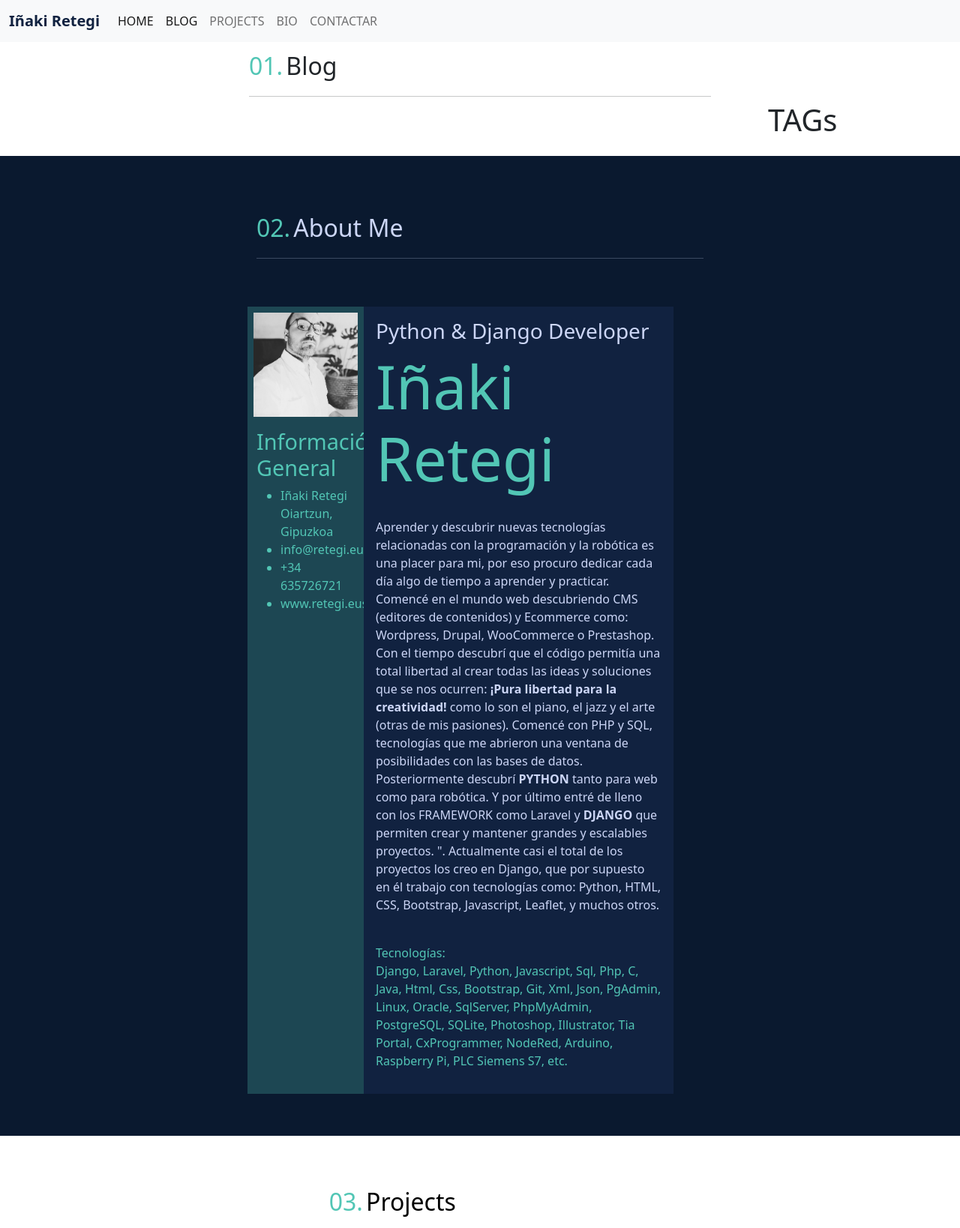
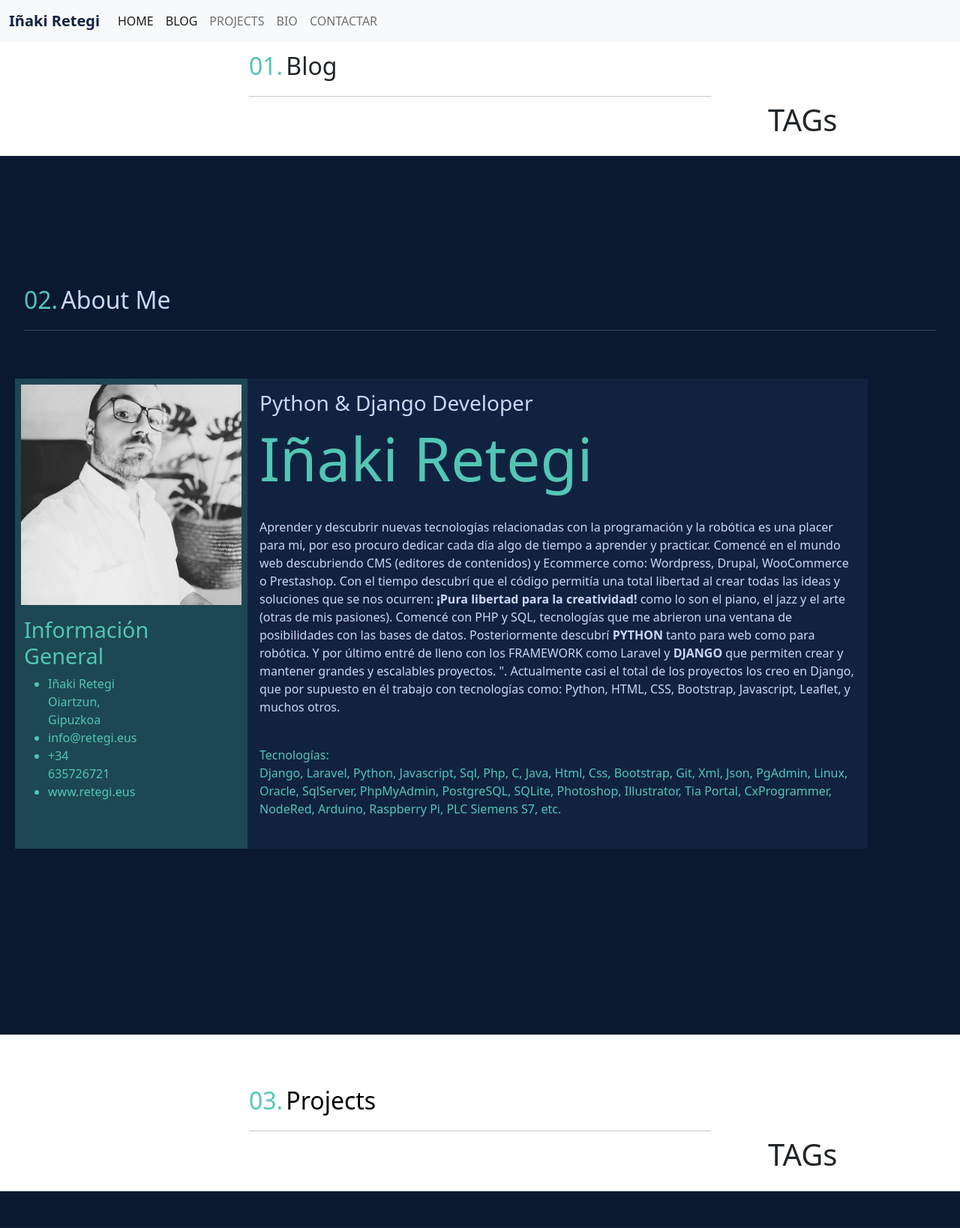
Before and after one commit to retegi/webretegi, a Django app: template home/templates/index.html in a window 1280 px wide. Shown: the top 1638 px of the page at 75% size. Run offline with Django 4.2, Linux system fonts and the light colour scheme; the template is opened without the code that fills it, so the values that code supplies are empty; some libraries are stand-ins or nearby versions.

Commit message:
Mejoras en bootstrap index

```diff
--- a/home/templates/index.html
+++ b/home/templates/index.html
@@ -89,10 +89,10 @@ crossorigin=""/>
 
 
 
-        <div class="col-lg-3 col-md-3 col-sm-0 mt-3 mb-3" style="background-color:;" src="">
+        <div class="col-lg-3 col-md-0 col-sm-0 mt-3 mb-3" style="background-color:;" src="">
         </div>
 
-        <div class="col-lg-6 col-md-6 col-sm-12 mt-3 mb-3" style="background-color:;" src="">
+        <div class="col-lg-6 col-md-12 col-sm-12 mt-3 mb-3" style="background-color:;" src="">
             <div class="row">
 
                 <div class="col-md-12 text-left mt-5 mb-1">
@@ -139,7 +139,7 @@ crossorigin=""/>
 
             </div>
 
-        <div class="col-lg-3 col-md-3 col-sm-0 mt-3 mb-3" style="background-color:; padding-left: 5%;" src="">
+        <div class="col-lg-3 col-md-0 col-sm-0 mt-3 mb-3" style="background-color:; padding-left: 5%;" src="">
             <br><br><br><h1 class="mt-5">TAGs</h1>
             {% for label in labels %}
                 <h5 style="color:#52c6b5;" class="">{{ label.name }}</h3>
@@ -157,9 +157,9 @@ crossorigin=""/>
 {% block bio %}
 <div class="container-fluid">
     <div class="row m-2">
-        <div class="col-md-3 col-sm-0 mt-5 mb-5"></div>
+        <div class="col-lg-3 col-md-0 col-sm-0 mt-5 mb-5"></div>
 
-        <div class="col-md-6 col-sm-12 mt-3 mb-5">
+        <div class="col-md-12 col-sm-12 mt-3 mb-5">
             <div class="row">
 
                 <div class="col-md-12 col-sm-12 text-left mt-5 mb-5">
@@ -168,13 +168,13 @@ crossorigin=""/>
                     <hr style="font-size: 2rem; color:#CCD6F6"" class=""></hr>
                 </div>
 
-                <div class="col-lg-3 col-md-12 p-2" style="background-color: #1d4753;" class="col-3 mt-5 p-2 text-white">
+                <div class="col-lg-3 col-md-6 p-2" style="background-color: #1d4753;" class="col-3 mt-5 p-2 text-white">
 
                     <div class="row">
-                        <div class="col-12 w-100">
+                        <div class="col-lg-4 col-md-4 w-100">
                             <img id="tocolor" src="{% static 'img/inaki_retegi_eus.jpg' %}" class="img-fluid w-100 tocolor">
                         </div>
-                        <div class="col-12 p-3">
+                        <div class="col-lg-6 col-md-6 p-3">
                             <h1 style="color:#52c6b5; font-size: 1.8rem;">Información General</h1>
                             <ul style="color:#52c6b5;">
                                 <li>Iñaki Retegi</li>
@@ -210,7 +210,7 @@ crossorigin=""/>
 
 
 
-        <div class="col-md-3 col-sm-0 mt-5 mb-5 p-5">
+        <div class="col-lg-3 col-md-0 col-sm-0 mt-5 mb-5 p-5">
         </div>
 
     </div>
@@ -226,10 +226,10 @@ crossorigin=""/>
 
 
 
-        <div class="col-md-4 col-sm-12 mt-3 mb-3" style="background-color:;" src="">
+        <div class="col-lg-3 col-md-0 col-sm-0 mt-3 mb-3" style="background-color:;" src="">
         </div>
 
-        <div class="col-6 mt-3 mb-3" style="background-color:;" src="">
+        <div class="col-lg-6 col-md-12 col-sm-12 mt-3 mb-3" style="background-color:;" src="">
             <div class="row">
 
                 <div class="col-12 text-left mt-5 mb-5">
@@ -238,7 +238,7 @@ crossorigin=""/>
                     <hr style="font-size: 2rem;" class=""></hr>
                 </div>
                 {% for project in projects %}
-                <div class="col-4 mt-5 mb-5">
+                <div class="col-lg-4 col-md-4 col-sm-12 mt-5 mb-5">
 
                     <div style="min-height: 200px;" class="">
                         <a style="color:black; text-decoration: none;" href="{% url 'home:detail_project' project.id %}">
@@ -277,7 +277,7 @@ crossorigin=""/>
 
             </div>
 
-            <div class="col-3 mt-3 mb-3" style="background-color:; padding-left: 5%;" src="">
+            <div class="col-lg-3 col-md-0 mt-3 mb-3" style="background-color:; padding-left: 5%;" src="">
                 <br><br><br><h1 class="mt-5">TAGs</h1>
                 {% for label in labels %}
                     <h5 style="color:#52c6b5;" class="">{{ label.name }}</h3>
```
Also changed, not shown: media/img/aplicacion_aguas_YqFlQJM.png (added).
